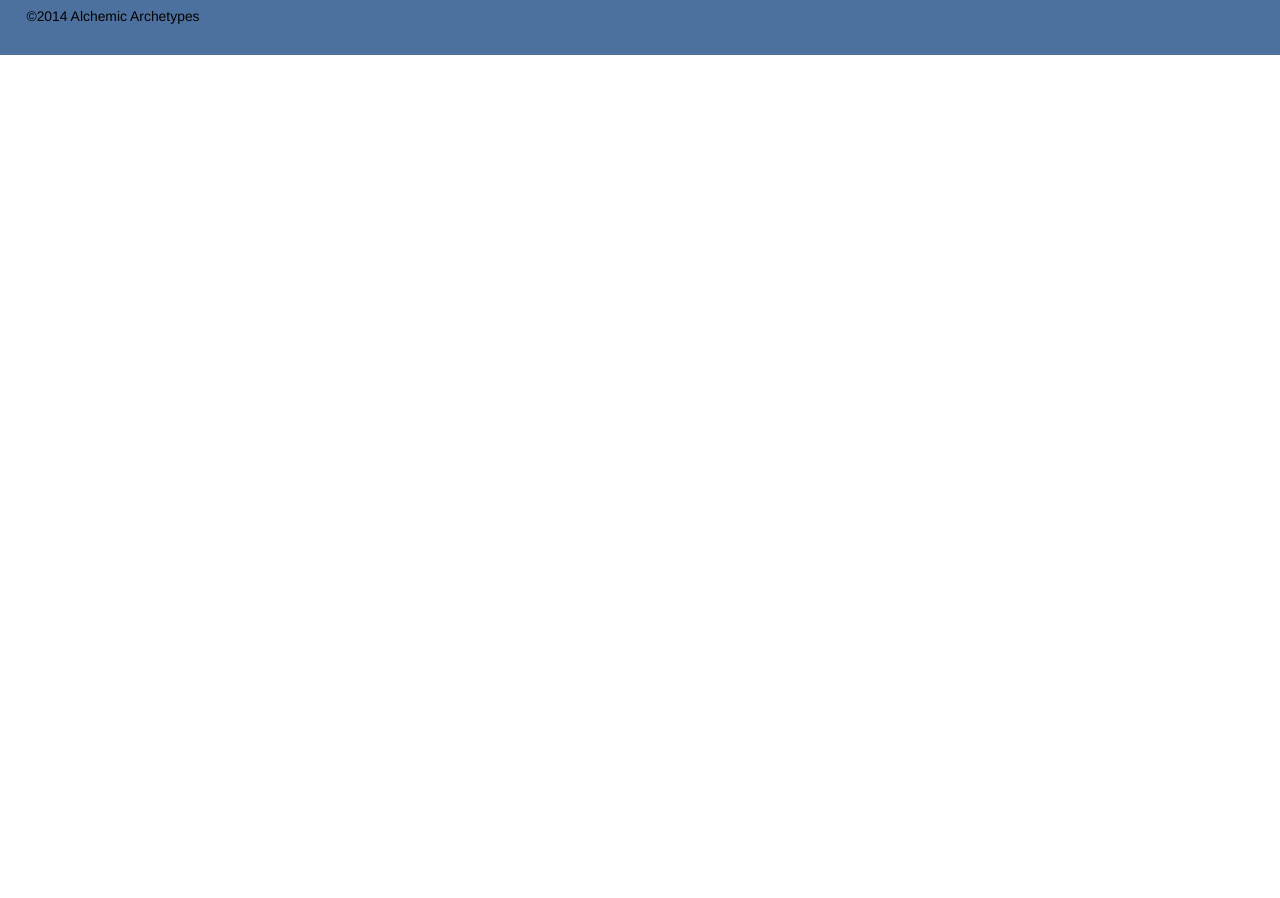
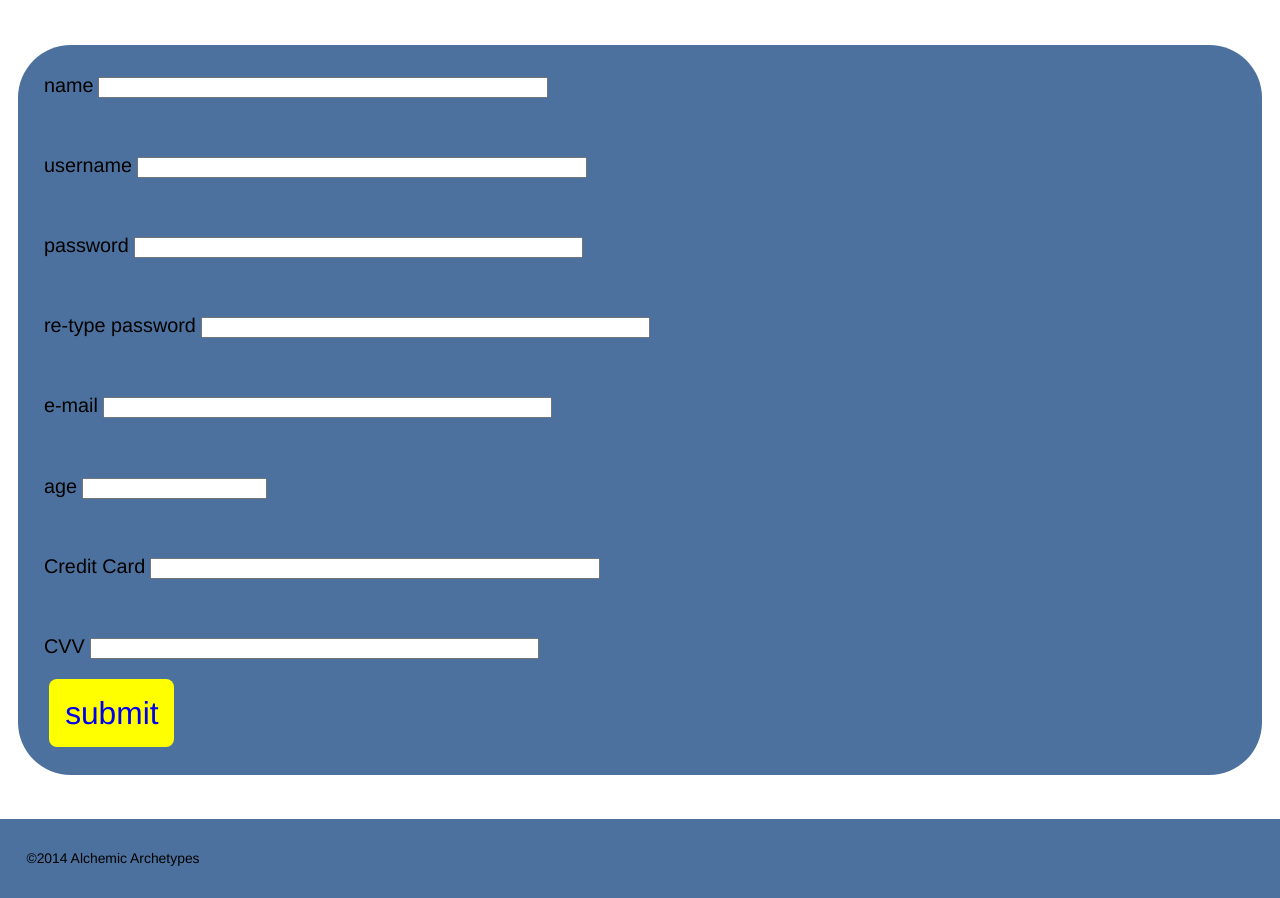
Before and after one commit to mattkemball/saas, a plain HTML site: page signup.html in a window 1280 px wide. Shown: the part 246-1144 px from the top of the page. Before the commit the page ends 800 px from the top, so only its background shows below. Drawn offline with Linux system fonts and the light colour scheme.

Commit message:
saas
fixed issues pertaining to spacing, created the thank you page and
added any text that needed to be added along with proper styling.

```diff
--- a/css/main.css
+++ b/css/main.css
@@ -8,7 +8,7 @@ html {
   margin: 0;
   padding: 0;
   box-sizing: border-box;
-
+background-color: #4c719e;
 
   -moz-text-size-adjust: 100%;
   -ms-text-size-adjust: 100%;
@@ -45,6 +45,10 @@ html {
 body {
   margin: 0;
   padding: 0;
+}
+
+.main {
+    background-color: white;
 }
 
 a:focus {
@@ -137,6 +141,7 @@ header {
     background-color: #375370;
     background-image: url(../images/billboard.jpg);
     overflow: hidden;
+    max-height: 35em;
 }
 
 h1 {
@@ -161,6 +166,7 @@ h2 {
     border: none;
     border-radius: 20px;
     margin: 0;
+
 }
 
 .comic1 {
@@ -251,7 +257,42 @@ h2 {
     margin: 2em;
 }
 
+.form {
+    margin-bottom: 1em;
+}
 
+.signupform {
+    background-color:  #4c719e;
+    border-radius: 3em;
+    margin-right: 1em;
+    margin-left: 1em;
+    margin-bottom: 1em;
+    padding-bottom: 1em;
+
+}
+
+.field {
+    padding-right: 20em;
+    text-decoration
+}
+
+.send {
+    text-decoration: none;
+    background-color: yellow;
+    border-radius: 8px;
+    padding: .5em;
+    margin: 1em
+}
+
+.thanks {
+    color: black;
+    text-align: center;
+}
+
+.thankyou {
+    text-align: center;
+    font-size: 2em;
+}
 @media only screen and (min-width: 20em) {
 
 
@@ -263,11 +304,9 @@ h2 {
         text-align: top;
     }
 
-
-
-
+.thanks {
+    font-size: 5em;
 }
-
 @media only screen and (min-width: 38em) {
 
 
@@ -287,10 +326,12 @@ h2 {
     }
 
     .sign {
-        padding-top: 18em;
+        padding-top: 4em;
     }
 
-
+   .thanks {
+       font-size: 10em;
+   }
     .bottombutton {
         padding: 0;
         padding-bottom: 3em;
@@ -306,10 +347,6 @@ h2 {
 @media only screen and (min-width: 60em) {
 
 
-    .sign {
-        padding-top: 18em;
-    }
-
 
 
 
--- a/signup.html
+++ b/signup.html
@@ -16,15 +16,83 @@
                 </ul>
  <header role="banner">
    <div class="grid top">
-        <div class="unit unit-xs-1 unit-s-1 unit-m-1-3 unit-l-1-4 logo">
-            <img src="images/alchemic%20logo%20temp.jpg.svg" alt="logo">
-        </div>
-        </div>
-
-</header>
+        <div class="unit unit-xs-1 unit-s-1-2 unit-m-1-3 unit-l-1-4 logo">
+            <a href="index.html"><img src="images/aa%20logo%20colour%20side.svg"></a>
+            </div>
+            <div role="navigation" id="navigation" class="unit unit-xs-1 unit-s-1-2 unit-m-2-3 unit-l-3-4  island">
+            <ul class="nav is;a">
+                 <li class="mega gutter"><a class="nav-current" href="index.html">Features</a></li>
+                <li class="mega gutter"><a  href="pricing.html">Pricing</a></li>
+                 <li class="mega gutter"><a  href="index.html">Comics</a></li>
+            </ul>
+            </div>
+            </div>
+     </header>
 
 
 
+    <main role="main" id="main" class="main">
+
+
+  <div class="background pad-b">
+
+     <div class="island">
+    <p class="title exa"><strong>Sign up<br> for the ultimate comics experience!</strong></p>
+         </div>
+     <div class="signupform">
+
+        <form action="thanks.html" method="post" class="form">
+      <div class="island">
+        <label class="mega" for="name">name</label>
+        <input class="field" id="name">
+          </div>
+
+
+      <div class="island">
+        <label class="mega" for="user">username</label>
+        <input class="field" id="user">
+        </div>
+
+
+      <div class="island">
+        <label class="mega" for="pass">password</label>
+        <input class="field" id="pass">
+        </div>
+
+         <div class="island">
+        <label class="mega" for="pass">re-type password</label>
+        <input class="field" id="pass">
+        </div>
+
+         <div class="island">
+        <label class="mega" for="e-mail">e-mail</label>
+        <input class="field" type="email" id="e-mail">
+        </div>
+
+         <div class="island">
+        <label class="mega" for="age">age</label>
+        <input class="number" type="number" id="age">
+        </div>
+
+
+     <div class="island">
+        <label class="mega" for="card">Credit Card</label>
+        <input class="field" id="card">
+        </div>
+
+        <div class="island">
+        <label class="mega" for="cvv">CVV</label>
+        <input class="field"  id="cvv">
+        </div>
+
+       <a href="thankyou.html" class="exa send" type="submit">submit</a>
+        </div>
+
+      </form>
+      </div>
+
+    </div>
+    </main>
 
      <div class="grid footer micro island bottom">
         <div role="contentinfo" class="copyright unit unit-xs-1 unit-s-1- unit-m-1-3 unit-l-1-3">
```
Also changed, not shown: index.html (+4 -3 lines), pricing.html (+5 -5 lines), thankyou.html (+22 -6 lines), images/5issues.svg, images/asyougo.svg, images/bam.jpg (added), images/bang.jpg (added), images/dingo.jpg (added), images/front-cover.jpg (added), images/issuesofchoice.svg, images/kaboom.jpg (added), images/zoom.jpg (added), 1 other file.
